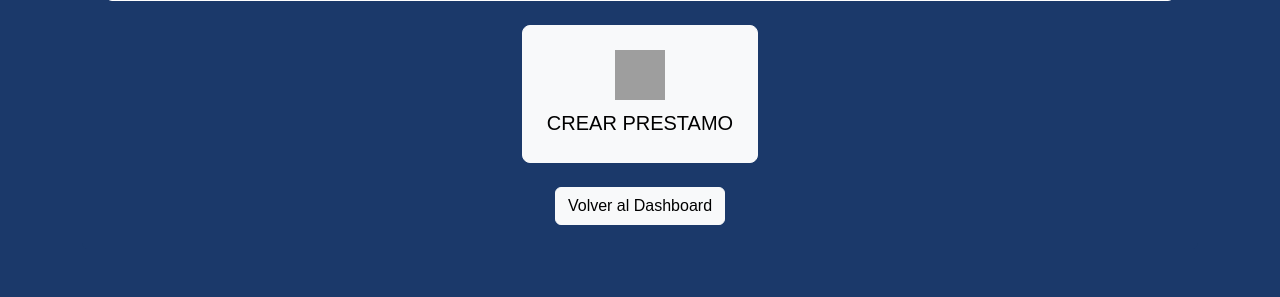
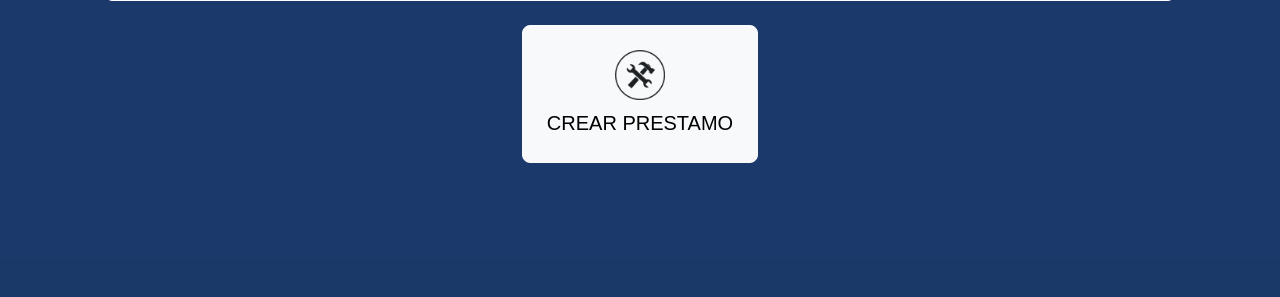
Before and after one commit to Axel-Isay-Rodriguez/proyectoTADS, a Django app: page /inventariosTec/lista_prestamos_ordenes/ in a window 1280 px wide. Shown: the part 569-866 px from the top of the page. After the commit the page ends 732 px from the top, so only its background shows below. Run offline with Django 5.2, Linux system fonts and the light colour scheme; the visitor is signed in with stand-in values (Sample User, id 1); data that the repository does not hold is empty; some libraries are stand-ins or nearby versions; grey boxes are pictures that could not be loaded.

Commit message:
actualize el logo de crear nuevo prestamo y elimine el boton de regresar al admindashboard ya que cuando das clic en el header te lleva al admin dasboard

```diff
--- a/inventariosTec/templates/lista_prestamos_ordenes.html
+++ b/inventariosTec/templates/lista_prestamos_ordenes.html
@@ -71,13 +71,9 @@
  <div class="row justify-content-center">
     <div class="col-12 col-md-6 mb-4 d-flex justify-content-center">
         <a href="{% url 'crear_prestamo' %}" class="btn btn-light btn-lg btn-block text-uppercase font-weight-bold rounded-lg d-flex flex-column align-items-center p-4">
-            <img src="{% static 'inventariosTec/img/ListaPrestamos.png' %}" alt="Icono Préstamos" class="mb-2" style="width: 50px; height: 50px;">
+            <img src="{% static 'inventariosTec/img/crearprestamo.png' %}" alt="Icono Préstamos" class="mb-2" style="width: 50px; height: 50px;">
             crear prestamo
         </a>
     </div>
-    <!-- Botón para volver al dashboard -->
-    <div class="text-center">
-        <a href="{% url 'admin_dashboard' %}" class="btn btn-light">Volver al Dashboard</a>
-    </div>
 </div>
 {% endblock %}
```
Also changed, not shown: inventariosTec/static/inventariosTec/img/crearprestamo.png (added).
